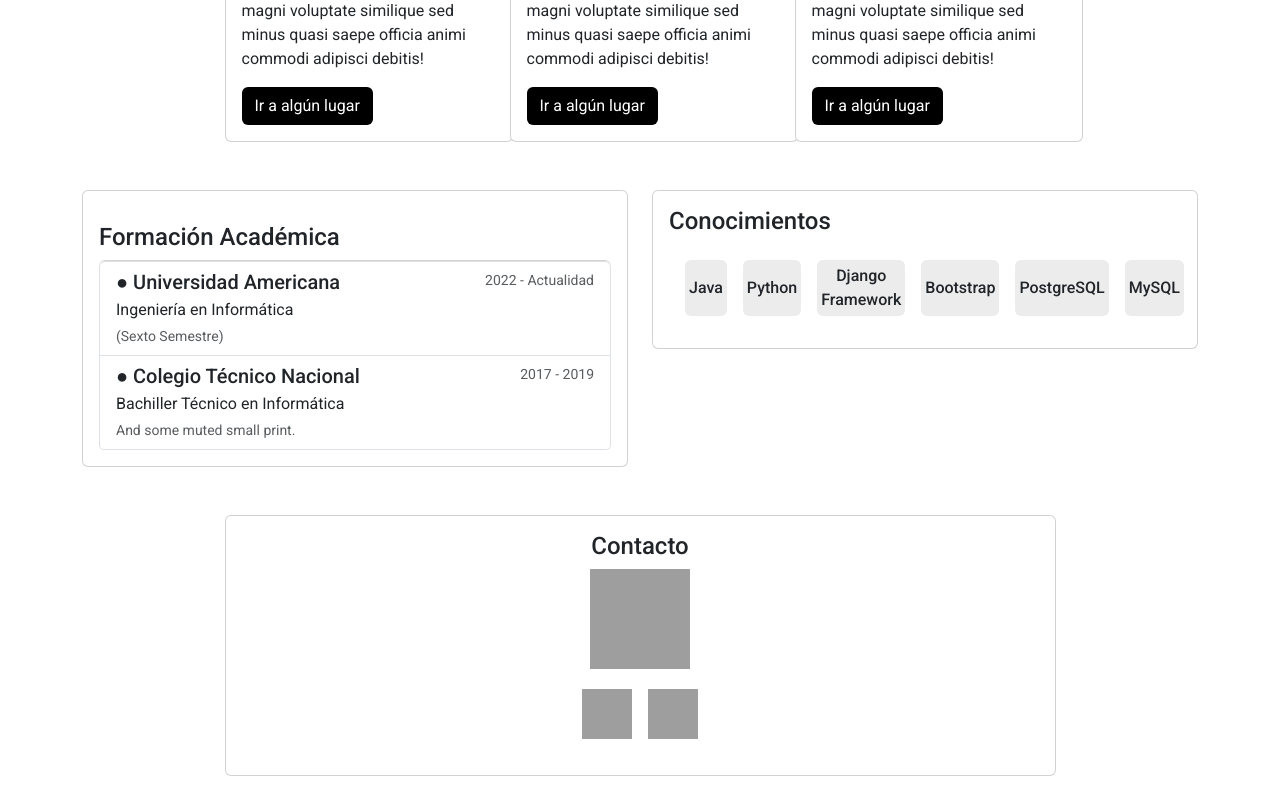
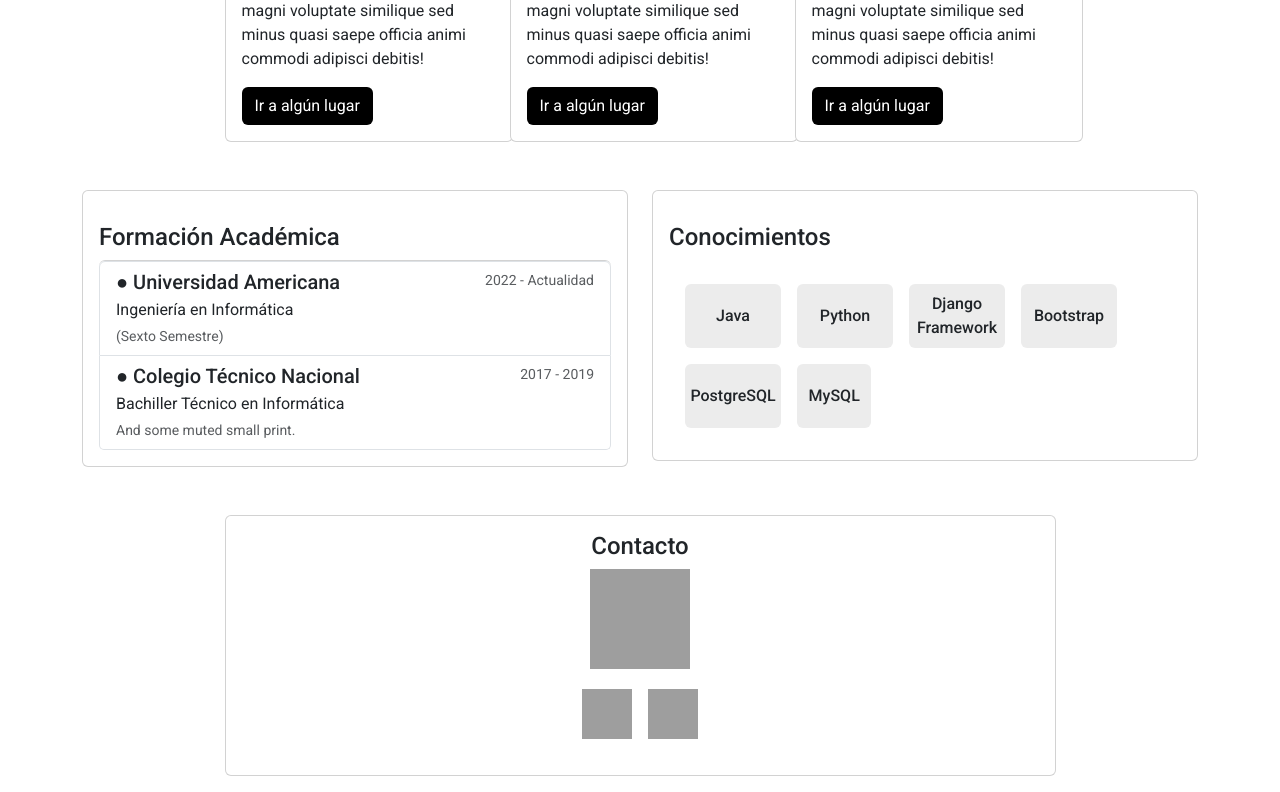
Before and after one commit to MartitoC/django-portfolio, a Django app: template base/templates/base/home.html in a window 1280 px wide. Shown: the part 786-1578 px from the top of the page. Run offline with Django 5.2, Linux system fonts and the light colour scheme; the template is opened without the code that fills it, so the values that code supplies are empty; grey boxes are pictures that could not be loaded.

Commit message:
ajustes card conocimientos

```diff
--- a/base/templates/base/home.html
+++ b/base/templates/base/home.html
@@ -91,20 +91,22 @@
                     </div>
                 </div>
             </div>
-            <div class="col-md-6">
-                <div class="card card-body ">
-                  <h4>Conocimientos</h4>
-                  <div class="d-flex m-2">
-                    <div class="d-flex justify-content-center align-items-center rounded m-2 p-1" style="text-align: center; width: 6rem;  background-color: #ececec; font-weight: 500;">Java</div>
-                    <div class="d-flex justify-content-center align-items-center rounded m-2 p-1" style="text-align: center; width: 6rem;  background-color: #ececec; font-weight: 500;">Python</div>
-                    <div class="d-flex justify-content-center align-items-center rounded m-2 p-1" style="text-align: center; width: 6rem;  background-color: #ececec; font-weight: 500;">Django Framework</div>
-                    <div class="d-flex justify-content-center align-items-center rounded m-2 p-1" style="text-align: center; width: 6rem;  background-color: #ececec; font-weight: 500;">Bootstrap</div>
-                    <div class="d-flex justify-content-center align-items-center rounded m-2 p-1" style="text-align: center; width: 6rem;  background-color: #ececec; font-weight: 500;">PostgreSQL</div>
-                    <div class="d-flex justify-content-center align-items-center rounded m-2 p-1" style="text-align: center; width: 6rem;  background-color: #ececec; font-weight: 500;">MySQL</div>
-                  </div>
+           <div class="col-md-6">
+    <div class="card card-body">
+        <h4 class="mt-3 mb-3">Conocimientos</h4>
+        <div class="d-flex flex-wrap m-2" style="align-items: stretch;">
+            <div class="d-flex justify-content-center align-items-center rounded m-2 px-5" style="text-align: center; width: 15%; background-color: #ececec; font-weight: 500; min-height: 4rem;">Java</div>
+            <div class="d-flex justify-content-center align-items-center rounded m-2 px-5" style="text-align: center; width: 15%; background-color: #ececec; font-weight: 500; min-height: 4rem;">Python</div>
+            <div class="d-flex justify-content-center align-items-center rounded m-2 px-5" style="text-align: center; width: 15%; background-color: #ececec; font-weight: 500; min-height: 4rem;">Django Framework</div>
+            <div class="d-flex justify-content-center align-items-center rounded m-2 px-5" style="text-align: center; width: 15%; background-color: #ececec; font-weight: 500; min-height: 4rem;">Bootstrap</div>
+            <div class="d-flex justify-content-center align-items-center rounded m-2 px-5" style="text-align: center; width: 15%; background-color: #ececec; font-weight: 500; min-height: 4rem;">PostgreSQL</div>
+            <div class="d-flex justify-content-center align-items-center rounded m-2 px-" style="text-align: center; width: 15%; background-color: #ececec; font-weight: 500; min-height: 4rem;">MySQL</div>
+        </div>
+    </div>
+</div>
 
-                </div>
-            </div>
+
+
         </div>
         <div class="row mb-3 d-flex justify-content-center align-items-center">
             <div class="col-md-9">
```
